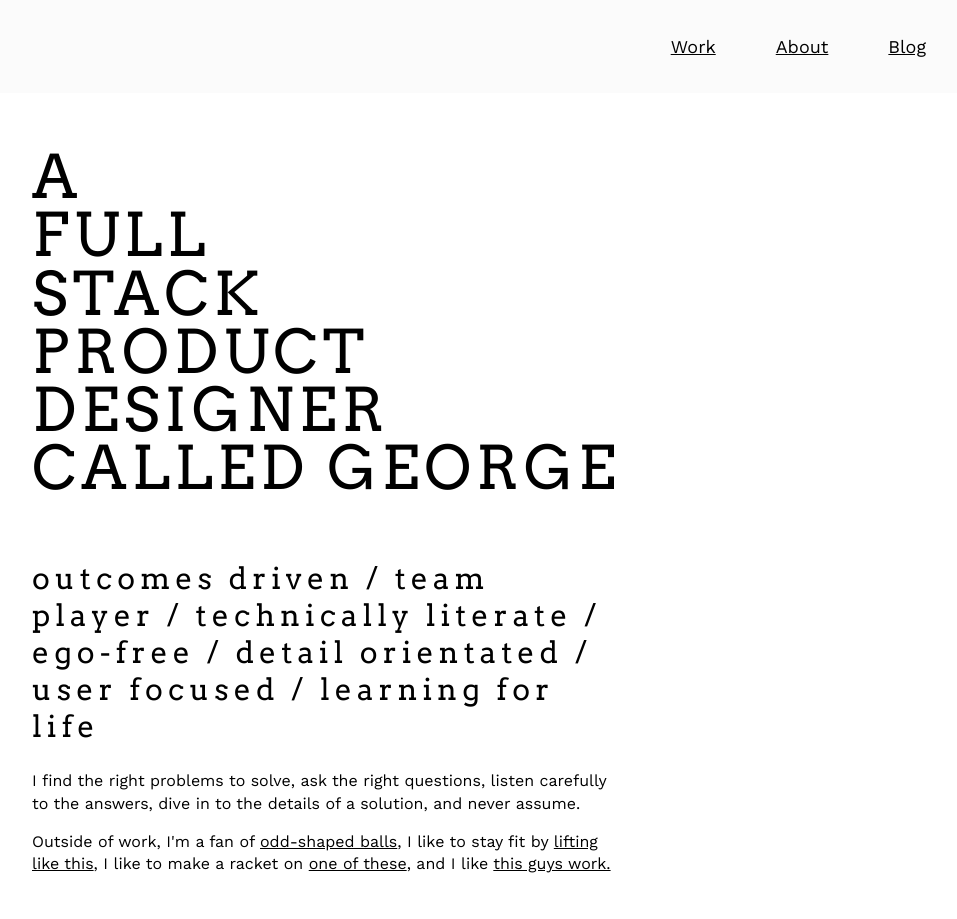
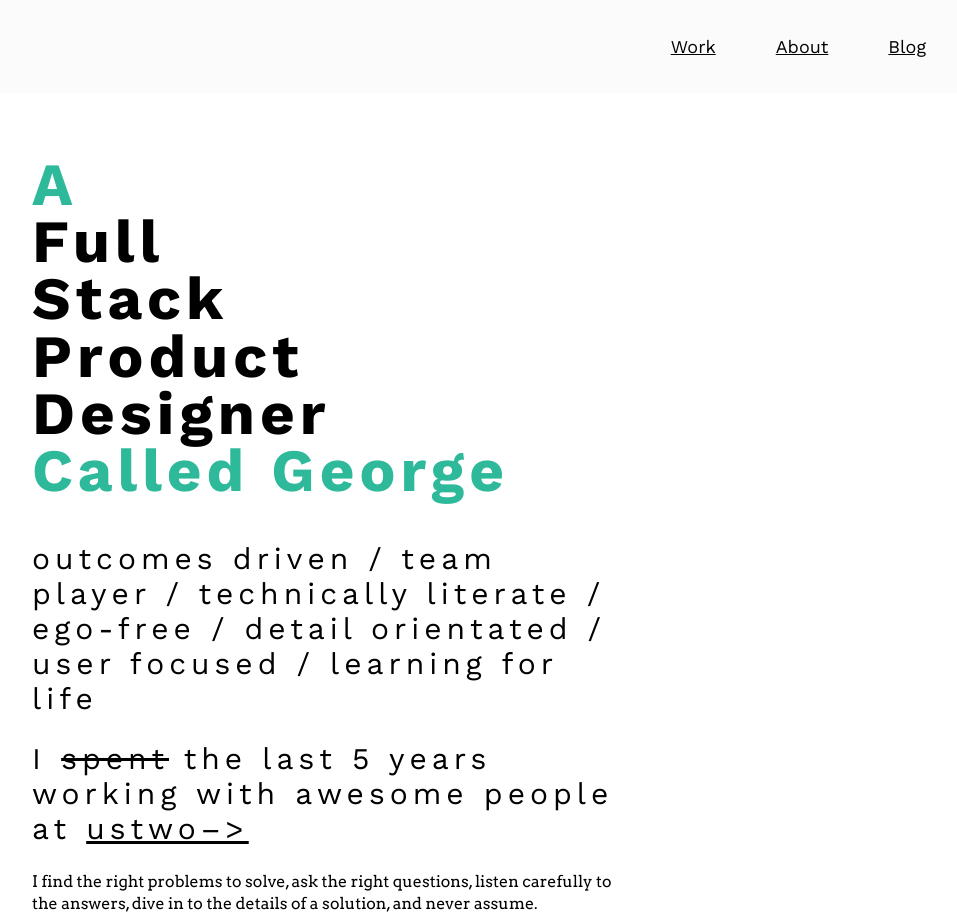
Before and after one commit to georgebev24/bev24.github.io, a plain HTML site: page index.html in a window 1280 px wide. Shown: the top 919 px of the page, without its empty margins (312-1269 px from the left). Before the commit the page ends 892 px from the top, so only its background shows below. Drawn offline with nearby package versions, Linux system fonts and the light colour scheme.

Commit message:
Coloured text
Changed typeface to work sans & made new class for mint green!

```diff
--- a/index.html
+++ b/index.html
@@ -5,7 +5,7 @@
   <title>George Bevan</title>
   <meta name="viewport" content="width=device-width, initial-scale=1.0">
   <link rel="stylesheet" href="styles.css">
-  <link href="https://fonts.googleapis.com/css?family=Arvo|Work+Sans" rel="stylesheet">
+  <link href="https://fonts.googleapis.com/css?family=Arvo|Work+Sans:400,300,700" rel="stylesheet">
 </head>
 
 
@@ -19,19 +19,21 @@
   </div>
 
   <main>
-    <h1>a</h1>
+    <h1 class="h1-mint-green">a</h1>
     <h1>Full</h1>
     <h1>stack</h1>
     <h1>product</h1>
     <h1>designer</h1>
-    <h1>called George</h1>
+    <h1 class="h1-mint-green">called George</1h>
 
     <br>
 
-    <h2>
-      outcomes driven / team player / technically literate / ego-free / detail orientated / user focused  / learning for life
-    </h2>
+    <h2>outcomes driven / team player / technically literate / ego-free / detail orientated / user focused  / learning for life</h2>
+
+    <h2>I <strike>spent</strike> the last 5 years working with awesome people at <a href="http://www.ustwo.com" target="_blank">ustwo–></a></h2>
+
     <p>I find the right problems to solve, ask the right questions, listen carefully to the answers, dive in to the details of a solution, and never assume. </p>
+
     <p>Outside of work, I'm a fan of <a href="#">odd-shaped balls</a>, I like to stay fit by <a href="#">lifting like this</a>, I like to make a racket on <a href="#">one of these</a>, and I like <a href="#">this guys work.</a></p>
 
 
--- a/styles.css
+++ b/styles.css
@@ -10,6 +10,10 @@
 .main-site-content {
   flex: 1;
 } */
+
+.h1-mint-green {
+  color: #2DB99A;
+}
 
 
 .main-nav {
@@ -53,7 +57,7 @@ a {
 }
 
 main {
-  padding-top: 120px;
+  padding-top: 190px;
   max-width: 50%;
   margin: 0 auto;
 }
@@ -61,22 +65,23 @@ main {
 
 h1 {
   color: black;
-  font-family: 'Arvo', serif;
-  font-weight: 400;
+  font-family: 'Work Sans', sans-serif;
+  font-weight: 700;
   font-size: 60px;
   padding-left: 20px;
   padding-right: 20px;
-  line-height: 0.3em;
-  text-transform: uppercase;
+  margin-top: -43px;
+  line-height: 1em;
+  /* text-transform: uppercase; */
+  text-transform: capitalize;
   letter-spacing: 5px;
 }
 
 
 
-
 h2 {
   color: black;
-  font-family: 'Arvo', serif;
+  font-family: 'Work Sans', sans-serif;
   font-weight: 400;
   font-size: 30px;
   padding-left: 20px;
@@ -91,8 +96,9 @@ h2 {
 p {
   padding-left: 20px;
   padding-right: 20px;
+  margin-top: 20px;
   font-weight: 400;
-  font-family: 'Work Sans', sans-serif;
+  font-family: 'Arvo', serif;
   font-size: 16px;
   line-height: 1.4em;
 }
```
